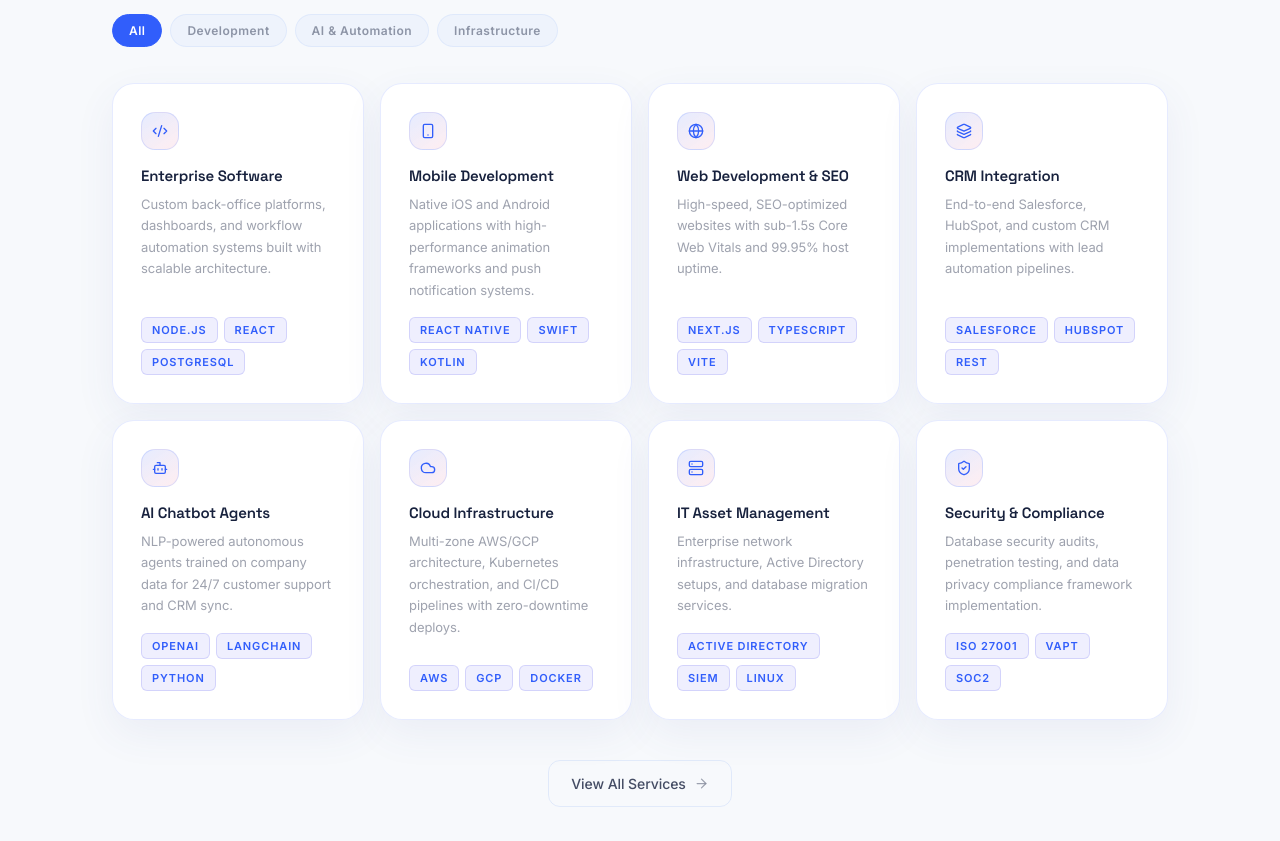
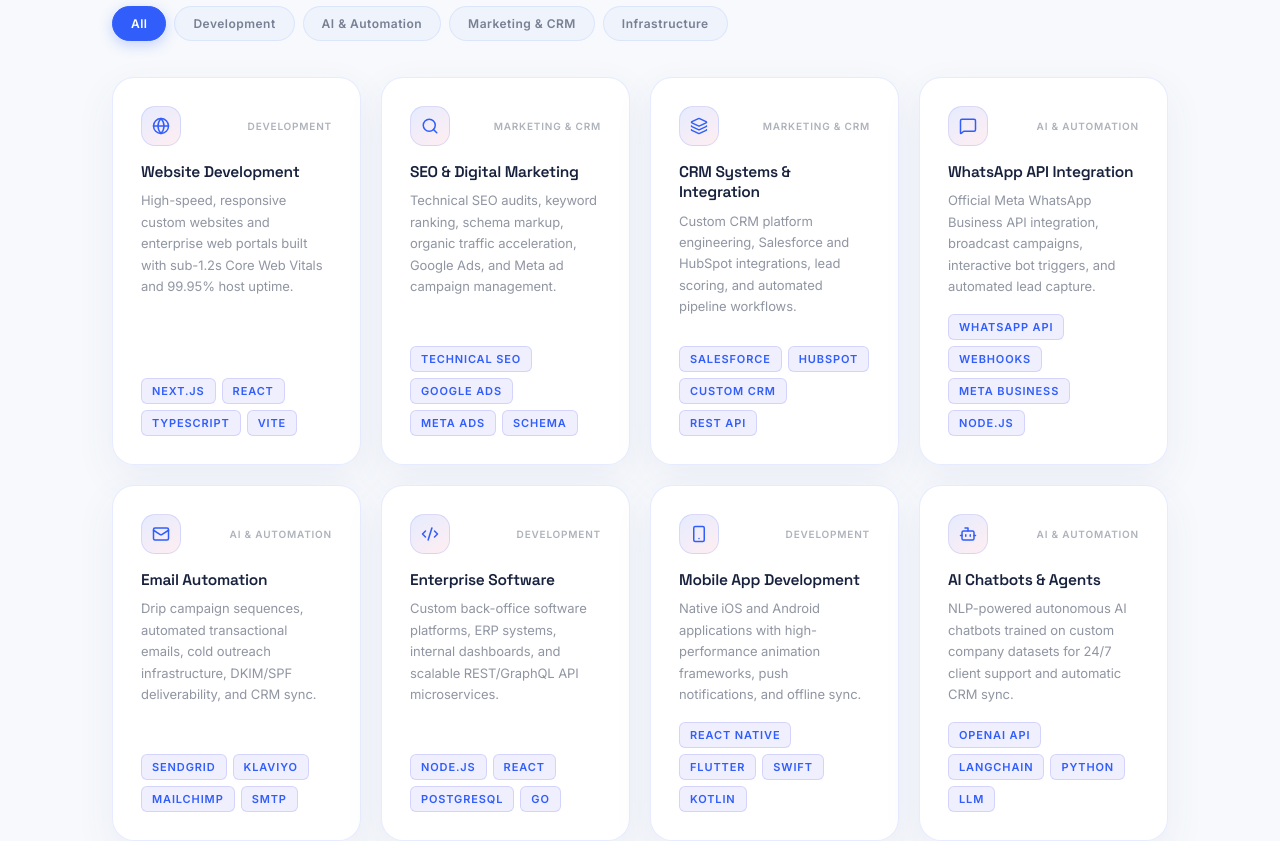
Before and after one commit to DEVENDRA9724/paramountindia, a React (Vite) app: page / in a window 1280 px wide. Shown: the part 2340-3181 px from the top of the page. Built offline with nearby package versions, Linux system fonts and the light colour scheme.

Commit message:
feat: add working category filters and add Website Dev, SEO, CRM, WhatsApp API, and Email Automation services

```diff
--- a/src/App.tsx
+++ b/src/App.tsx
@@ -132,7 +132,7 @@ function App() {
               onOpenLearningModal={handleOpenLearningPage}
             />
             <HumanAiSynergy />
-            <Services />
+            <Services onNavigate={handleNavigate} />
             <Solutions />
             <InteractiveDemo />
             <Plans onSelectPlan={handleSelectPlan} />
--- a/src/components/Services.tsx
+++ b/src/components/Services.tsx
@@ -1,37 +1,126 @@
-import React from 'react';
-import { Code2, Smartphone, Globe, Layers, Bot, Cloud, Server, ShieldCheck, ArrowRight } from 'lucide-react';
+import React, { useState } from 'react';
+import { Globe, Search, Layers, MessageSquare, Mail, Code2, Smartphone, Bot, Cloud, ShieldCheck, ArrowRight } from 'lucide-react';
 
-const SERVICES = [
-  { id: 'software-dev', icon: Code2, title: 'Enterprise Software', desc: 'Custom back-office platforms, dashboards, and workflow automation systems built with scalable architecture.', tags: ['Node.js', 'React', 'PostgreSQL'] },
-  { id: 'mobile-app', icon: Smartphone, title: 'Mobile Development', desc: 'Native iOS and Android applications with high-performance animation frameworks and push notification systems.', tags: ['React Native', 'Swift', 'Kotlin'] },
-  { id: 'web-dev', icon: Globe, title: 'Web Development & SEO', desc: 'High-speed, SEO-optimized websites with sub-1.5s Core Web Vitals and 99.95% host uptime.', tags: ['Next.js', 'TypeScript', 'Vite'] },
-  { id: 'crm-dev', icon: Layers, title: 'CRM Integration', desc: 'End-to-end Salesforce, HubSpot, and custom CRM implementations with lead automation pipelines.', tags: ['Salesforce', 'HubSpot', 'REST'] },
-  { id: 'ai-bots', icon: Bot, title: 'AI Chatbot Agents', desc: 'NLP-powered autonomous agents trained on company data for 24/7 customer support and CRM sync.', tags: ['OpenAI', 'LangChain', 'Python'] },
-  { id: 'cloud-infra', icon: Cloud, title: 'Cloud Infrastructure', desc: 'Multi-zone AWS/GCP architecture, Kubernetes orchestration, and CI/CD pipelines with zero-downtime deploys.', tags: ['AWS', 'GCP', 'Docker'] },
-  { id: 'it-support', icon: Server, title: 'IT Asset Management', desc: 'Enterprise network infrastructure, Active Directory setups, and database migration services.', tags: ['Active Directory', 'SIEM', 'Linux'] },
-  { id: 'security', icon: ShieldCheck, title: 'Security & Compliance', desc: 'Database security audits, penetration testing, and data privacy compliance framework implementation.', tags: ['ISO 27001', 'VAPT', 'SOC2'] },
+interface ServiceItem {
+  id: string;
+  icon: React.ComponentType<any>;
+  title: string;
+  desc: string;
+  category: 'Development' | 'AI & Automation' | 'Marketing & CRM' | 'Infrastructure';
+  tags: string[];
+}
+
+const SERVICES: ServiceItem[] = [
+  {
+    id: 'web-dev',
+    icon: Globe,
+    title: 'Website Development',
+    category: 'Development',
+    desc: 'High-speed, responsive custom websites and enterprise web portals built with sub-1.2s Core Web Vitals and 99.95% host uptime.',
+    tags: ['Next.js', 'React', 'TypeScript', 'Vite'],
+  },
+  {
+    id: 'seo-marketing',
+    icon: Search,
+    title: 'SEO & Digital Marketing',
+    category: 'Marketing & CRM',
+    desc: 'Technical SEO audits, keyword ranking, schema markup, organic traffic acceleration, Google Ads, and Meta ad campaign management.',
+    tags: ['Technical SEO', 'Google Ads', 'Meta Ads', 'Schema'],
+  },
+  {
+    id: 'crm-dev',
+    icon: Layers,
+    title: 'CRM Systems & Integration',
+    category: 'Marketing & CRM',
+    desc: 'Custom CRM platform engineering, Salesforce and HubSpot integrations, lead scoring, and automated pipeline workflows.',
+    tags: ['Salesforce', 'HubSpot', 'Custom CRM', 'REST API'],
+  },
+  {
+    id: 'whatsapp-api',
+    icon: MessageSquare,
+    title: 'WhatsApp API Integration',
+    category: 'AI & Automation',
+    desc: 'Official Meta WhatsApp Business API integration, broadcast campaigns, interactive bot triggers, and automated lead capture.',
+    tags: ['WhatsApp API', 'Webhooks', 'Meta Business', 'Node.js'],
+  },
+  {
+    id: 'email-automation',
+    icon: Mail,
+    title: 'Email Automation',
+    category: 'AI & Automation',
+    desc: 'Drip campaign sequences, automated transactional emails, cold outreach infrastructure, DKIM/SPF deliverability, and CRM sync.',
+    tags: ['SendGrid', 'Klaviyo', 'Mailchimp', 'SMTP'],
+  },
+  {
+    id: 'software-dev',
+    icon: Code2,
+    title: 'Enterprise Software',
+    category: 'Development',
+    desc: 'Custom back-office software platforms, ERP systems, internal dashboards, and scalable REST/GraphQL API microservices.',
+    tags: ['Node.js', 'React', 'PostgreSQL', 'Go'],
+  },
+  {
+    id: 'mobile-app',
+    icon: Smartphone,
+    title: 'Mobile App Development',
+    category: 'Development',
+    desc: 'Native iOS and Android applications with high-performance animation frameworks, push notifications, and offline sync.',
+    tags: ['React Native', 'Flutter', 'Swift', 'Kotlin'],
+  },
+  {
+    id: 'ai-bots',
+    icon: Bot,
+    title: 'AI Chatbots & Agents',
+    category: 'AI & Automation',
+    desc: 'NLP-powered autonomous AI chatbots trained on custom company datasets for 24/7 client support and automatic CRM sync.',
+    tags: ['OpenAI API', 'LangChain', 'Python', 'LLM'],
+  },
+  {
+    id: 'cloud-infra',
+    icon: Cloud,
+    title: 'Cloud Infrastructure',
+    category: 'Infrastructure',
+    desc: 'Multi-zone AWS/GCP server cluster setups, Kubernetes container orchestration, CI/CD pipelines, and zero-downtime deployments.',
+    tags: ['AWS', 'GCP', 'Docker', 'DevOps'],
+  },
+  {
+    id: 'security',
+    icon: ShieldCheck,
+    title: 'Security & Compliance',
+    category: 'Infrastructure',
+    desc: 'Database security audits, penetration testing (VAPT), SSL/TLS hardening, and data privacy framework compliance.',
+    tags: ['ISO 27001', 'VAPT', 'SOC2', 'SSL'],
+  },
 ];
 
-const CATEGORIES = ['All', 'Development', 'AI & Automation', 'Infrastructure'];
+const CATEGORIES = ['All', 'Development', 'AI & Automation', 'Marketing & CRM', 'Infrastructure'];
 
 const inter = "'Inter', system-ui, sans-serif";
 
-export const Services: React.FC = () => {
-  const [activeFilter, setActiveFilter] = React.useState('All');
+interface ServicesProps {
+  onNavigate?: (section: string) => void;
+}
+
+export const Services: React.FC<ServicesProps> = ({ onNavigate }) => {
+  const [activeFilter, setActiveFilter] = useState('All');
+
+  const filteredServices = activeFilter === 'All'
+    ? SERVICES
+    : SERVICES.filter(svc => svc.category === activeFilter);
 
   return (
     <section id="services" className="w-full" style={{ background: '#f7f9fc', padding: '96px 0' }}>
       <div className="max-w-6xl mx-auto px-6 md:px-12">
 
         {/* Header */}
-        <div style={{ marginBottom: 56 }}>
+        <div style={{ marginBottom: 48 }}>
           <div className="eyebrow-tag" style={{ marginBottom: 20 }}>Services</div>
           <div className="flex flex-col md:flex-row md:items-end md:justify-between gap-5">
-            <h2 style={{ fontFamily: inter, fontSize: 'clamp(26px, 3.8vw, 42px)', fontWeight: 700, letterSpacing: '-0.025em', lineHeight: 1.12, color: '#17213d', maxWidth: 500 }}>
-              Full-Cycle IT Engineering & Automation
+            <h2 style={{ fontFamily: inter, fontSize: 'clamp(26px, 3.8vw, 42px)', fontWeight: 700, letterSpacing: '-0.025em', lineHeight: 1.12, color: '#17213d', maxWidth: 540 }}>
+              Full-Cycle Web, CRM, AI &amp; Automation Services
             </h2>
-            <p style={{ fontFamily: inter, fontSize: 14, fontWeight: 400, lineHeight: 1.7, color: 'rgba(23,33,61,0.45)', maxWidth: 300 }}>
-              From custom software to autonomous AI agents — engineered for enterprise scale and reliability.
+            <p style={{ fontFamily: inter, fontSize: 14, fontWeight: 400, lineHeight: 1.7, color: 'rgba(23,33,61,0.45)', maxWidth: 320 }}>
+              From website development &amp; SEO to WhatsApp API, CRM, and email automation — engineered for growth.
             </p>
           </div>
         </div>
@@ -42,11 +131,12 @@ export const Services: React.FC = () => {
             <button key={cat} onClick={() => setActiveFilter(cat)}
               style={{
                 fontFamily: inter, fontSize: 12, fontWeight: 600, letterSpacing: '0.04em',
-                padding: '6px 16px', borderRadius: 100,
+                padding: '7px 18px', borderRadius: 100,
                 background: activeFilter === cat ? '#315efb' : 'rgba(37,99,235,0.04)',
-                color: activeFilter === cat ? '#fff' : 'rgba(23,33,61,0.45)',
-                border: `1px solid ${activeFilter === cat ? '#315efb' : 'rgba(37,99,235,0.07)'}`,
+                color: activeFilter === cat ? '#fff' : 'rgba(23,33,61,0.55)',
+                border: `1px solid ${activeFilter === cat ? '#315efb' : 'rgba(37,99,235,0.09)'}`,
                 cursor: 'pointer', transition: 'all 0.2s',
+                boxShadow: activeFilter === cat ? '0 4px 14px rgba(49,94,251,0.25)' : 'none',
               }}>
               {cat}
             </button>
@@ -54,19 +144,25 @@ export const Services: React.FC = () => {
         </div>
 
         {/* Grid */}
-        <div className="grid grid-cols-1 sm:grid-cols-2 lg:grid-cols-4 gap-4">
-          {SERVICES.map((svc) => {
+        <div className="grid grid-cols-1 sm:grid-cols-2 lg:grid-cols-4 gap-5">
+          {filteredServices.map((svc) => {
             const Icon = svc.icon;
             return (
-              <div key={svc.id} className="feature-card group cursor-pointer flex flex-col gap-4">
-                <div className="icon-box" style={{ width: 38, height: 38, borderRadius: 9 }}>
-                  <Icon style={{ width: 16, height: 16 }} />
+              <div key={svc.id} className="feature-card group cursor-pointer flex flex-col gap-4"
+                onClick={() => onNavigate?.('services')}>
+                <div className="flex items-center justify-between">
+                  <div className="icon-box" style={{ width: 40, height: 40, borderRadius: 10 }}>
+                    <Icon style={{ width: 18, height: 18 }} />
+                  </div>
+                  <span style={{ fontSize: 10, fontWeight: 600, letterSpacing: '0.08em', textTransform: 'uppercase', color: 'rgba(23,33,61,0.35)', fontFamily: inter }}>
+                    {svc.category}
+                  </span>
                 </div>
                 <div>
-                  <h3 style={{ fontFamily: inter, fontSize: 15, fontWeight: 600, letterSpacing: '-0.01em', color: '#17213d', marginBottom: 8, lineHeight: 1.3 }}>
+                  <h3 style={{ fontFamily: inter, fontSize: 15.5, fontWeight: 600, letterSpacing: '-0.015em', color: '#17213d', marginBottom: 8, lineHeight: 1.3 }}>
                     {svc.title}
                   </h3>
-                  <p style={{ fontFamily: inter, fontSize: 13, fontWeight: 400, lineHeight: 1.65, color: 'rgba(23,33,61,0.42)' }}>
+                  <p style={{ fontFamily: inter, fontSize: 13, fontWeight: 400, lineHeight: 1.65, color: 'rgba(23,33,61,0.48)' }}>
                     {svc.desc}
                   </p>
                 </div>
@@ -81,9 +177,9 @@ export const Services: React.FC = () => {
         </div>
 
         {/* CTA */}
-        <div style={{ display: 'flex', justifyContent: 'center', marginTop: 40 }}>
-          <button className="btn-secondary" style={{ gap: 8 }}>
-            View All Services <ArrowRight style={{ width: 15, height: 15, opacity: 0.5 }} />
+        <div style={{ display: 'flex', justifyContent: 'center', marginTop: 44 }}>
+          <button onClick={() => onNavigate?.('services')} className="btn-secondary" style={{ gap: 8 }}>
+            View Detailed Service Specs <ArrowRight style={{ width: 15, height: 15, opacity: 0.6 }} />
           </button>
         </div>
       </div>
--- a/src/pages/ServicesPage.tsx
+++ b/src/pages/ServicesPage.tsx
@@ -2,7 +2,7 @@ import React, { useState } from 'react';
 import {
   Code2, Smartphone, Globe, Layers, Cpu, Bot, Cloud,
   Network, Share2, Mail, Search, Palette, Box, Activity,
-  ArrowLeft, Terminal, ShieldAlert
+  ArrowLeft, Terminal, ShieldAlert, MessageSquare
 } from 'lucide-react';
 
 interface ServiceDetail {
@@ -81,6 +81,17 @@ export const ServicesPage: React.FC<ServicesPageProps> = ({ onBackToHome, onNavi
       sla: 'Corporate spec custom SLA agreements, 24/7 uptime monitoring',
       deliverables: ['Architecture blueprint documents', 'Proprietary IP code licensing', 'Third-party hardware API linkages', 'Interactive administration panels'],
       glowColor: 'from-indigo-500/10 to-violet-500/10',
+    },
+    {
+      id: 'whatsapp-api',
+      title: 'WhatsApp API Integration & Automation',
+      description: 'Official Meta WhatsApp Business API integration, broadcast campaign workflows, and interactive customer notification bots.',
+      category: 'ai',
+      icon: MessageSquare,
+      techStack: ['Meta WhatsApp API', 'Node.js', 'Webhooks', 'Postman', 'Python', 'Redis'],
+      sla: '99.9% Webhook delivery SLA, instant automated response rules',
+      deliverables: ['Official WhatsApp Business API setup', 'Interactive template message triggers', 'Automated CRM sync on incoming leads', 'Broadcast campaign analytics console'],
+      glowColor: 'from-emerald-500/10 to-green-500/10',
     },
     {
       id: 'ai-bots',
```
